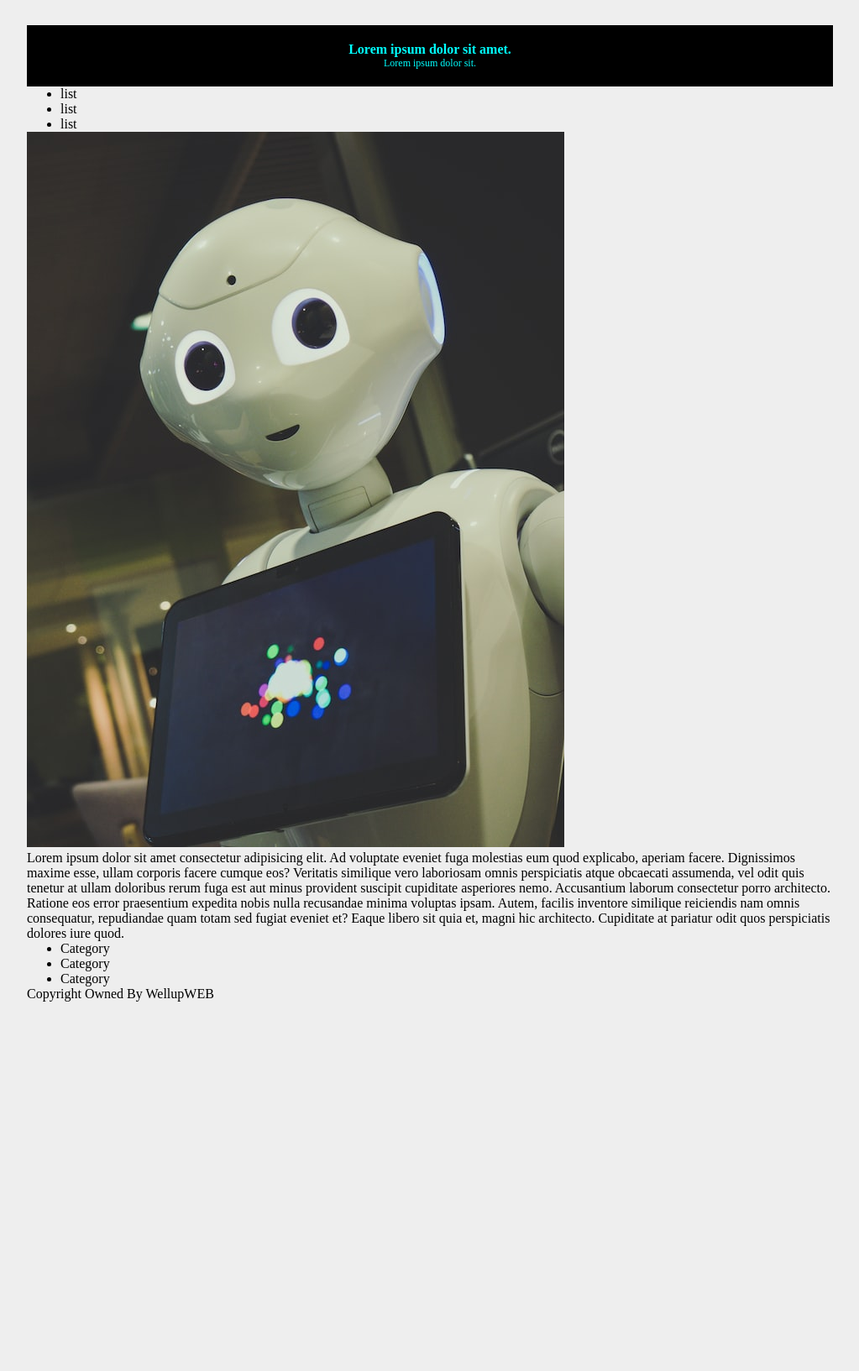
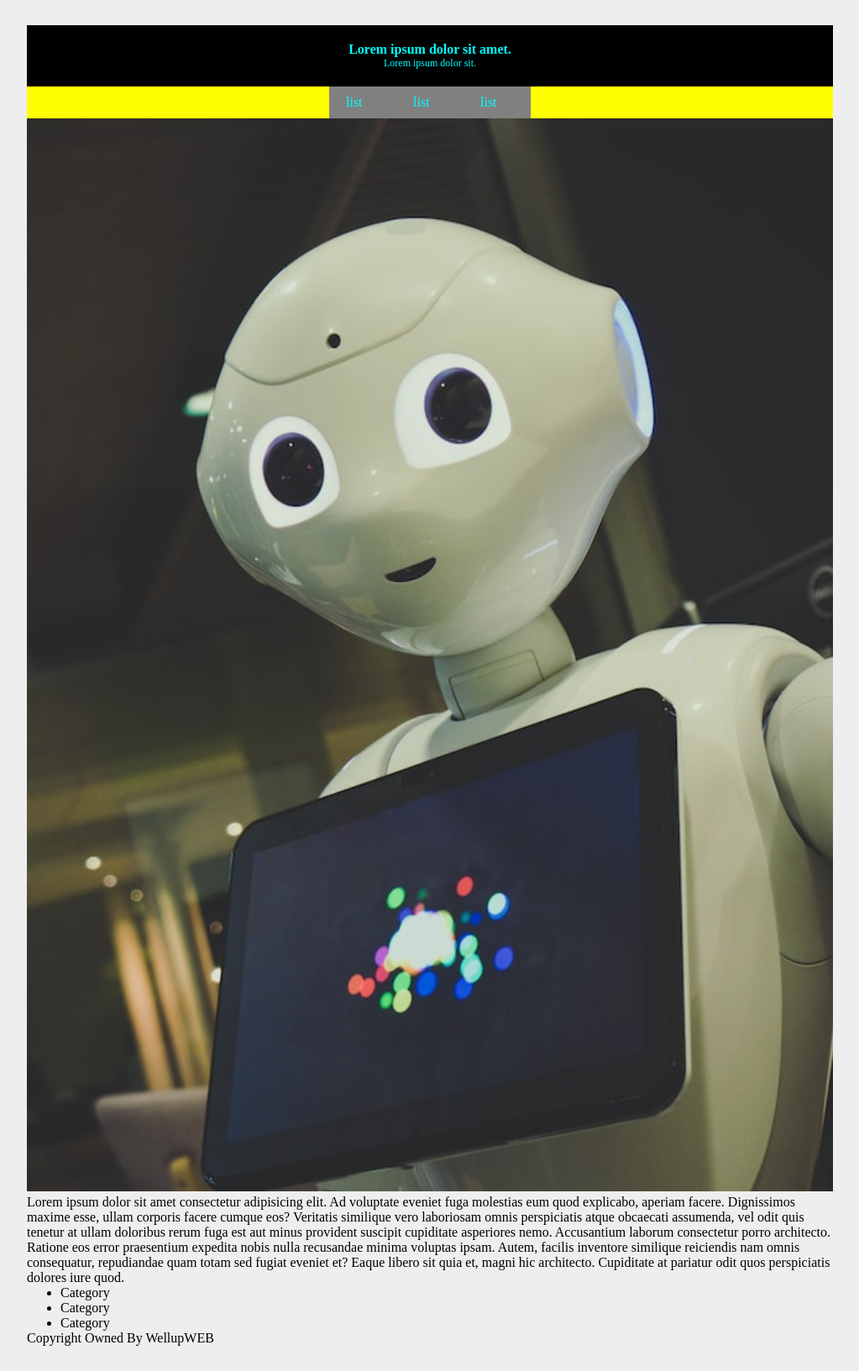
Before and after one commit to wellupweb/welluptrainthree, a PHP site: page / in a window 1280 px wide. Shown: the whole page at 84% size, without its empty margins (128-1151 px from the left). Before the commit the page ends 1193 px from the top, so only its background shows below. Run offline with PHP 8.4, Linux system fonts and the light colour scheme.

Commit message:
web project step 2

```diff
--- a/web_project_1/index.html
+++ b/web_project_1/index.html
@@ -15,13 +15,13 @@
         </header>
         <nav>
             <ul>
-                <li>list</li>
-                <li>list</li>
-                <li>list</li>
+                <li> <a href="#">list</a> </li>
+                <li><a href="#">list</a></li>
+                <li><a href="#">list</a></li>
             </ul>
         </nav>
         <div id="banner">
-            <img src="./images/bg.jpg" alt="">
+            <img src="./images/bg.jpg" alt="Robotic Image" >
         </div>
         <div id="content_wrapper">
             <div id="content">
@@ -40,5 +40,11 @@
         </footer>
     </div>
 
+    <!-- <div class="box">
+        <h2>Habil</h2>
+        <h2>kabil</h2>
+    </div> -->
+
+
 </body>
 </html>
--- a/web_project_1/style.css
+++ b/web_project_1/style.css
@@ -32,3 +32,51 @@ header p{
 header:hover{
     background: brown;
 }
+
+nav{
+
+}
+
+nav ul{
+    list-style-type: none;
+    padding: 0;
+    background: yellow;
+    display: flex;
+    justify-content: center;
+    align-items: center;
+
+}
+
+nav ul li {
+    /* float: left; */
+    width: 80px;
+}
+
+nav ul li a{
+    text-decoration: none;
+    color: aqua;
+    background: gray;
+    padding: 10px 20px;
+    display: block
+}
+#banner img{
+    width: 100%;
+}
+
+
+
+
+/* .box{
+    height: 400px;
+    width: 600px;
+    background: red;
+    display: flex;
+    justify-content: space-around;
+    align-items: center;
+} */
+    /*
+.box h2{
+ background: yellow;
+    padding: 10px;
+}
+*/
```
